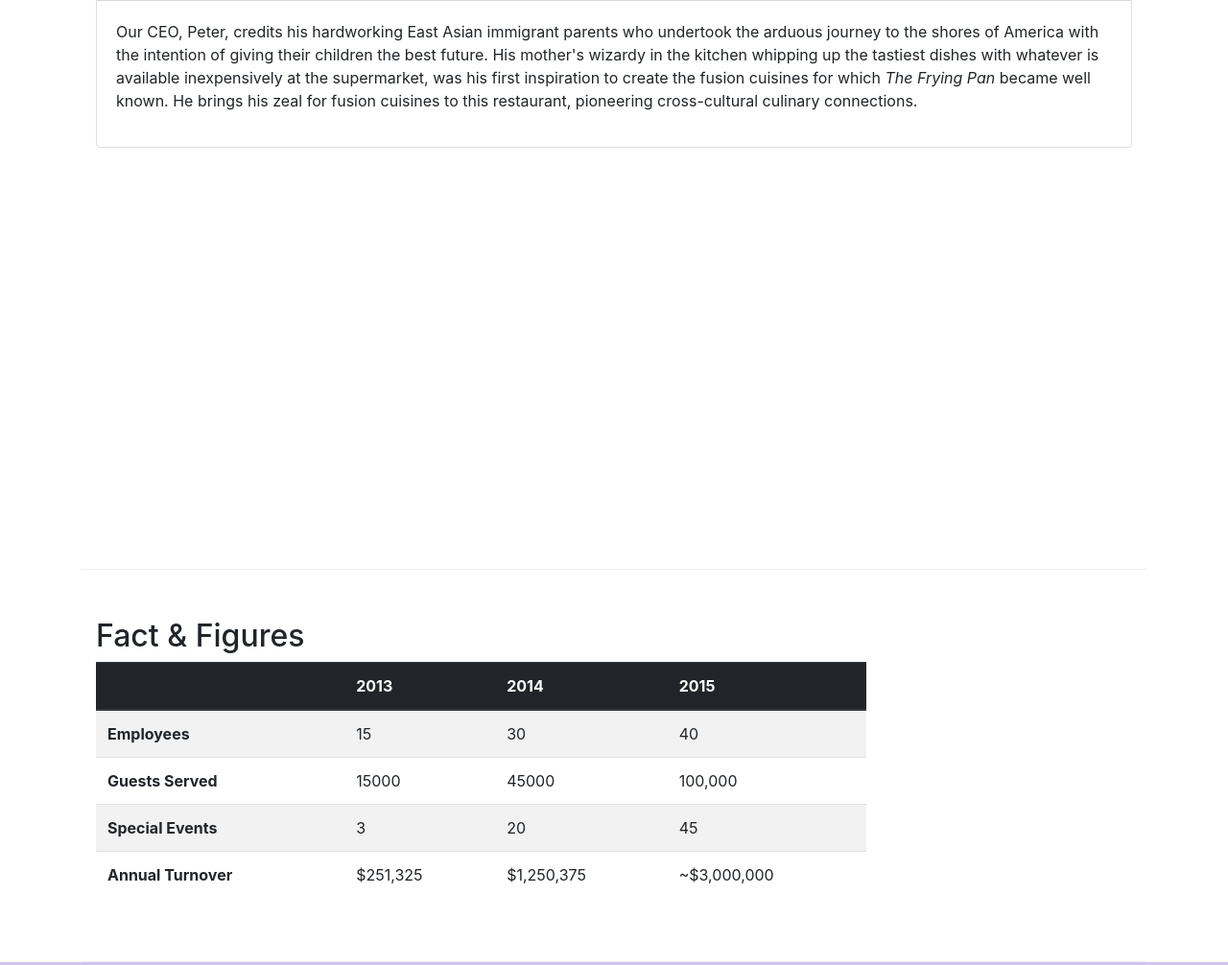
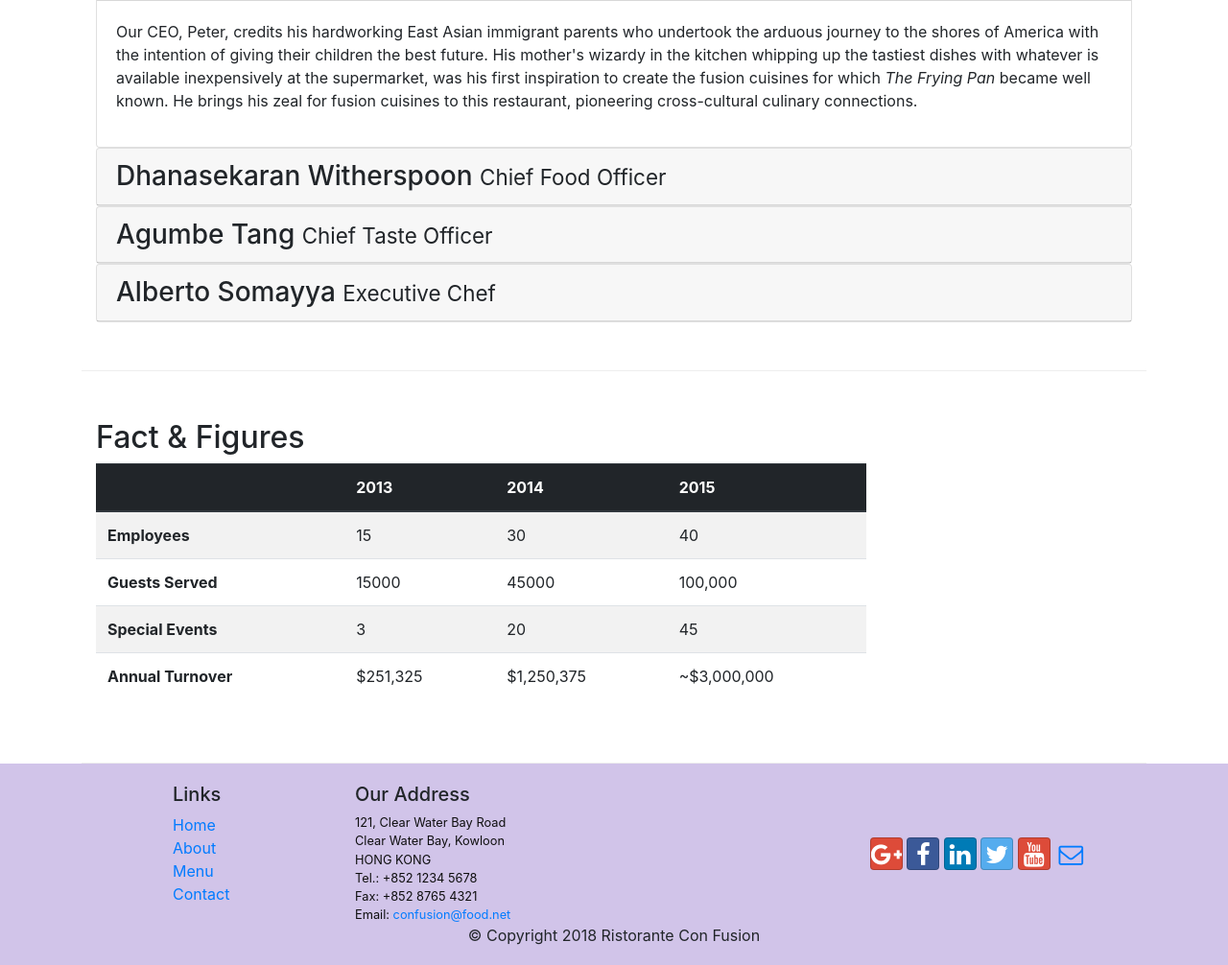
Before and after one commit to shraddha1699/conFusion, a website: page aboutus.html in a window 1280 px wide. Shown: the part 1106-2112 px from the top of the page at 96% size. Drawn offline with nearby package versions, Linux system fonts and the light colour scheme.

Commit message:
accordion

```diff
--- a/aboutus.html
+++ b/aboutus.html
@@ -123,25 +123,52 @@
                             </div>
                         </div>
                     </div>
-                </div>
 
-
-                    <div role="tabpanel" class="tab-pane fade" id="danny">
-                        <h3>Dhanasekaran Witherspoon <small>Chief Food Officer</small></h3>
-                        <p class="d-none d-sm-block">Our CFO, Danny, as he is affectionately referred to by his colleagues, comes from a long established family tradition in farming and produce. His experiences growing up on a farm in the Australian outback gave him great appreciation for varieties of food sources. As he puts it in his own words, <em>Everything that runs, wins, and everything that stays, pays!</em></p>
+                    <div class="card">
+                        <div class="card-header" role="tab" id="dannyhead">
+                            <h3 class="mb-0">
+                                <a data-toggle="collapse" data-target="#danny">
+                                    Dhanasekaran Witherspoon <small>Chief Food Officer</small>
+                                </a>
+                            </h3>
+                        </div>
+                        <div role="tabpanel" class="collapse " id="danny" data-parent="#accordion">
+                            <div class="card-body">
+                                <p class="d-none d-sm-block">Our CFO, Danny, as he is affectionately referred to by his colleagues, comes from a long established family tradition in farming and produce. His experiences growing up on a farm in the Australian outback gave him great appreciation for varieties of food sources. As he puts it in his own words, <em>Everything that runs, wins, and everything that stays, pays!</em></p>
+                            </div>
+                        </div>
                     </div>
-
-                    <div role="tabpanel" class="tab-pane fade" id="agumbe">
-                        <h3>Agumbe Tang <small>Chief Taste Officer</small></h3>
-                        <p class="d-none d-sm-block">Blessed with the most discerning gustatory sense, Agumbe, our CTO, personally ensures that every dish that we serve meets his exacting tastes. Our chefs dread the tongue lashing that ensues if their dish does not meet his exacting standards. He lives by his motto, <em>You click only if you survive my lick.</em></p>
+                    <div class="card">
+                        <div class="card-header" role="tab" id="agumbehead">
+                            <h3 class="mb-0">
+                                <a data-toggle="collapse" data-target="#agumbe">
+                                    Agumbe Tang <small>Chief Taste Officer</small>
+                                </a>
+                            </h3>
+                        </div>
+                        <div role="tabpanel" class="collapse " id="agumbe" data-parent="#accordion">
+                            <div class="card-body">
+                                <p class="d-none d-sm-block">Blessed with the most discerning gustatory sense, Agumbe, our CTO, personally ensures that every dish that we serve meets his exacting tastes. Our chefs dread the tongue lashing that ensues if their dish does not meet his exacting standards. He lives by his motto, <em>You click only if you survive my lick.</em></p>
+                            </div>
+                        </div>
                     </div>
-
-                    <div role="tabpanel" class="tab-pane fade" id="alberto">
-                        <h3>Alberto Somayya <small>Executive Chef</small></h3>
-                        <p class="d-none d-sm-block">Award winning three-star Michelin chef with wide International experience having worked closely with whos-who in the culinary world, he specializes in creating mouthwatering Indo-Italian fusion experiences. He says, <em>Put together the cuisines from the two craziest cultures, and you get a winning hit! Amma Mia!</em></p>
+                    <div class="card">
+                        <div class="card-header" role="tab" id="albertohead">
+                            <h3 class="mb-0">
+                                <a data-toggle="collapse" data-target="#alberto">
+                                    Alberto Somayya <small>Executive Chef</small>
+                                </a>
+                            </h3>
+                        </div>
+                        <div role="tabpanel" class="collapse" id="alberto" data-parent="#accordion">
+                            <div class="card-body">
+                                <p class="d-none d-sm-block">Award winning three-star Michelin chef with wide International experience having worked closely with whos-who in the culinary world, he specializes in creating mouthwatering Indo-Italian fusion experiences. He says, <em>Put together the cuisines from the two craziest cultures, and you get a winning hit! Amma Mia!</em></p>
+                            </div>
+                        </div>
                     </div>
                 </div>
-       </div>
+            </div>
+        </div>
        <div class="row row-content">
             <div class="col-12 col-md-9">
                 <h2> Fact &amp; Figures</h2>
```
